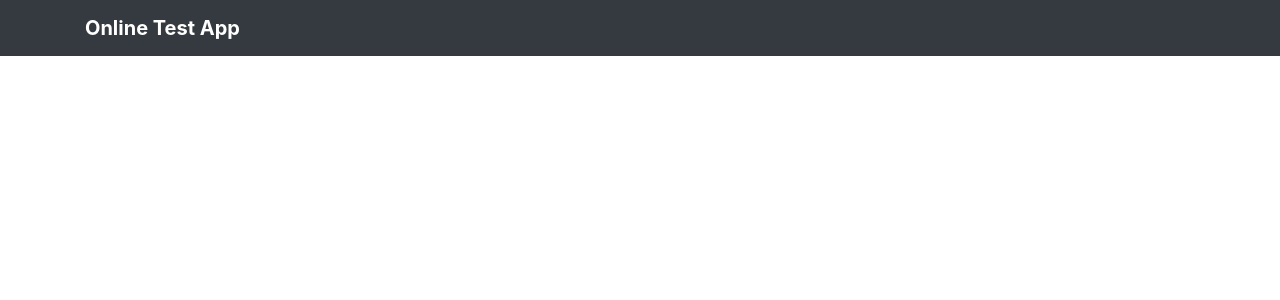
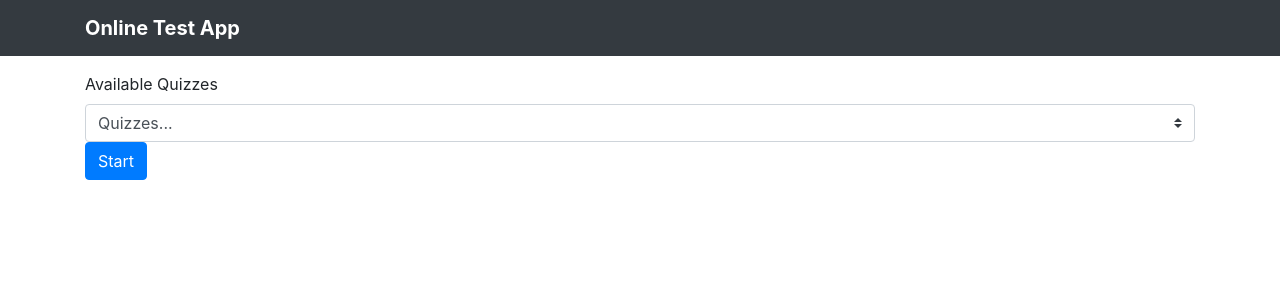
Before and after one commit to austinmchau/1973295_AustinChau_TCSMEANStackTraining, an Angular app in the folder OnlineTestApp/: page /entry in a window 1280 px wide. Before the commit this address led to /. Shown: the top 300 px of the page. Built offline with nearby package versions, Linux system fonts and the light colour scheme.

Commit message:
added entry screen

```diff
--- a/OnlineTestApp/src/app/app.module.ts
+++ b/OnlineTestApp/src/app/app.module.ts
@@ -8,12 +8,14 @@ import { QuizContainerComponent } from './components/quiz-container/quiz-contain
 import { HttpClientModule } from '@angular/common/http';
 import { QuizQuestionComponent } from './components/quiz-question/quiz-question.component';
 import { ReactiveFormsModule } from '@angular/forms';
+import { EntryScreenComponent } from './components/entry-screen/entry-screen.component';
 
 @NgModule({
 	declarations: [
 		AppComponent,
 		QuizContainerComponent,
 		QuizQuestionComponent,
+		EntryScreenComponent,
 	],
 	imports: [
 		BrowserModule,
--- /dev/null
+++ b/OnlineTestApp/src/app/components/entry-screen/entry-screen.component.html
@@ -0,0 +1,8 @@
+<form [formGroup]="form" (submit)="onSubmit()">
+	<label for="quizzes">Available Quizzes</label>
+	<select name="quizzes" id="quizzes" *ngFor="let quizName of availableQuizzes" formControlName="quiz" class="custom-select">
+		<option value="placeholder" selected>Quizzes...</option>
+		<option [ngValue]="quizName">{{quizName}}</option>
+	</select>
+	<button type="submit" class="btn btn-primary">Start</button>
+</form>
--- /dev/null
+++ b/OnlineTestApp/src/app/components/entry-screen/entry-screen.component.ts
@@ -0,0 +1,39 @@
+import { Component, OnInit } from '@angular/core';
+import { AbstractControl, FormControl, FormGroup, ValidatorFn, Validators } from '@angular/forms';
+import { IQuiz } from 'src/app/models/quiz';
+import { QuizApiService } from 'src/app/services/quiz-api.service';
+
+function validQuizSelection(selection: RegExp): ValidatorFn {
+	return (control: AbstractControl): { [key: string]: any } | null => {
+		const forbidden = selection.test(control.value);
+		return forbidden ? { forbiddenSelection: { value: control.value } } : null;
+	};
+}
+
+@Component({
+	selector: 'app-entry-screen',
+	templateUrl: './entry-screen.component.html',
+	styleUrls: ['./entry-screen.component.css']
+})
+export class EntryScreenComponent implements OnInit {
+
+	form = new FormGroup({
+		quiz: new FormControl("placeholder", [Validators.required, validQuizSelection(/placeholder/g)]),
+	});
+	availableQuizzes?: string[];
+
+	constructor(private quizApi: QuizApiService) { }
+
+	ngOnInit(): void {
+		this.quizApi.getAvailableQuizzes().subscribe(quizzes => {
+			this.availableQuizzes = quizzes;
+			console.log("available: ", this.availableQuizzes);
+		});
+	}
+
+	onSubmit() {
+		const quiz = this.form.get("quiz") as FormControl;
+		console.log("quiz: ", quiz.value, quiz.valid);
+	}
+
+}
```
Also changed, not shown: OnlineTestApp/src/app/app-routing.module.ts (+6 -4 lines), OnlineTestApp/src/app/components/entry-screen/entry-screen.component.css (added), 1 other file (tests, documents, lock files or other folders).
